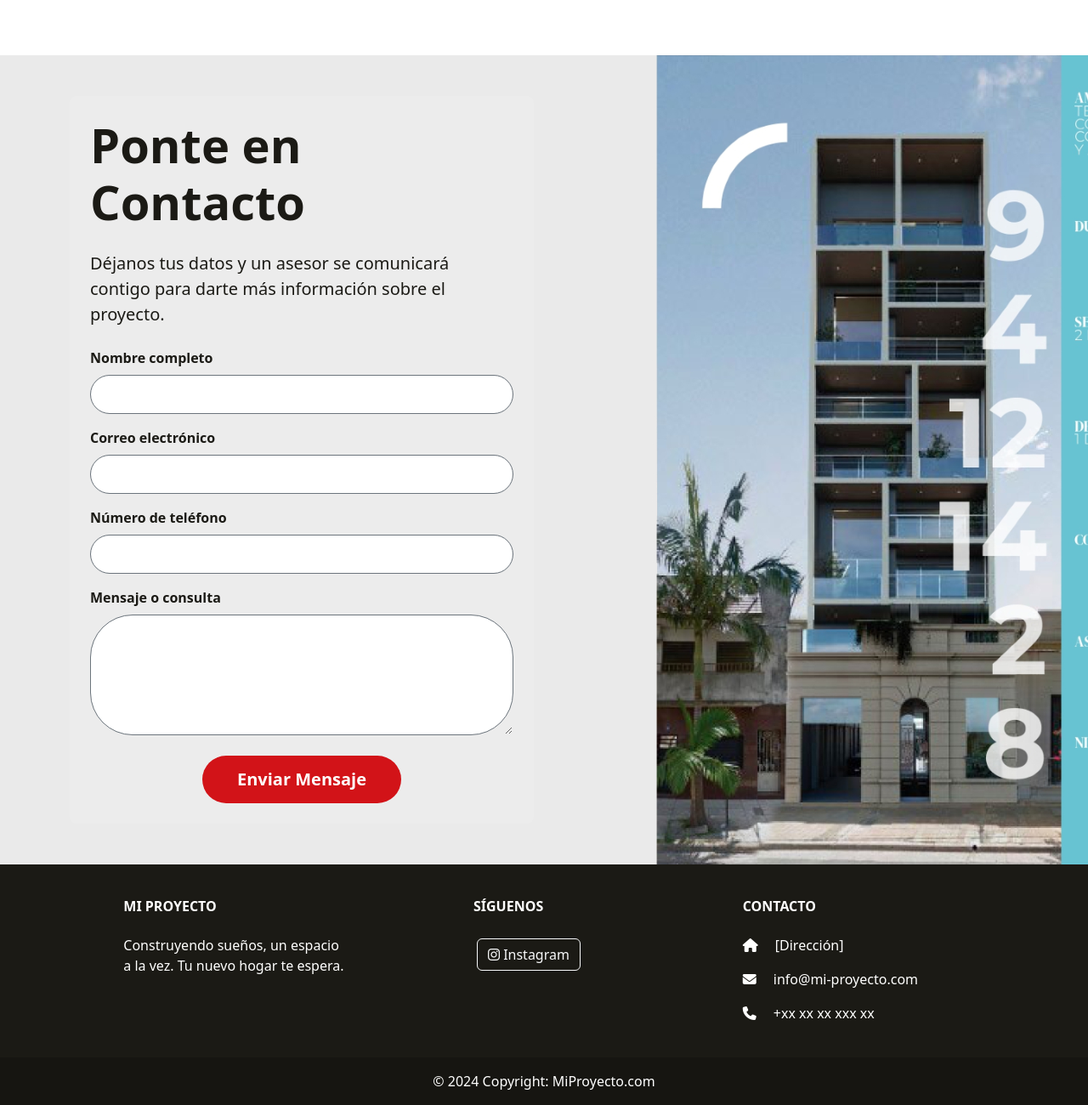
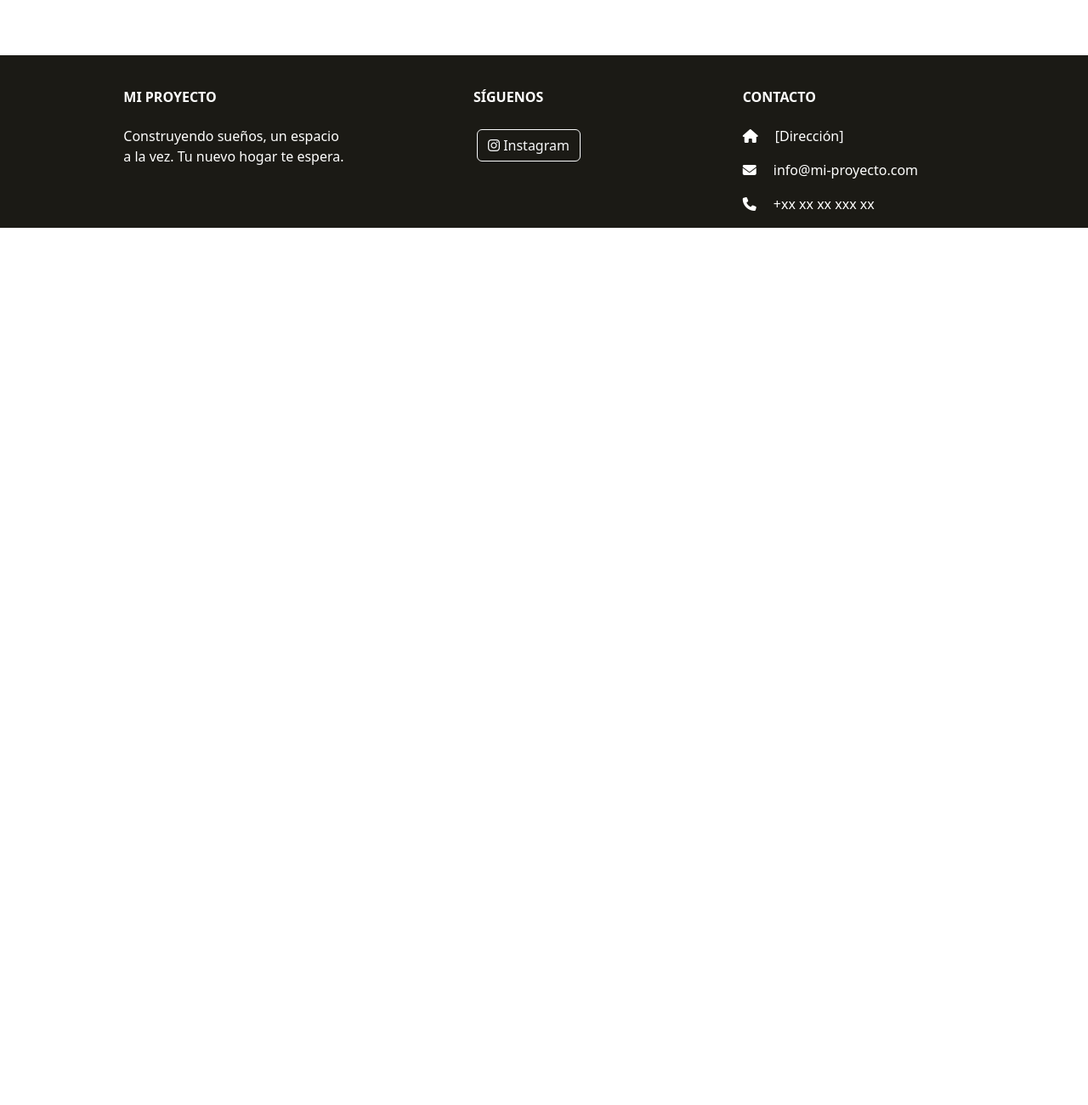
Before and after one commit to cmanente89/eleve-v1.0, a plain HTML site: page index.html in a window 1280 px wide. Shown: the part 3016-4316 px from the top of the page at 85% size. After the commit the page ends 3284 px from the top, so only its background shows below. Drawn offline with nearby package versions, Linux system fonts and the light colour scheme; a small style sheet from the web is missing.

Commit message:
front: quito sección de formulario de contacto

```diff
--- a/index.html
+++ b/index.html
@@ -178,7 +178,7 @@
 
 
 
-    <!-- CONTACTO -->
+    <!-- CONTACTO
     <section id="contacto" class="contacto-section py-5 d-flex align-items-center">
         <div class="container">
             <div class="row">
@@ -218,7 +218,7 @@
                 </div>
             </div>
         </div>
-    </section>
+    </section> -->
 
     <!-- FOOTER -->
 
@@ -264,10 +264,10 @@
             </div>
         </div>
 
-        <div class="text-center p-3 mt-4" style="background-color: rgba(0, 0, 0, 0.2);">
+        <!-- <div class="text-center p-3 mt-4" style="background-color: rgba(0, 0, 0, 0.2);">
             © 2024 Copyright:
             <a class="text-white" href="#">MiProyecto.com</a>
-        </div>
+        </div> -->
     </footer>
 
     <script src="https://cdn.jsdelivr.net/npm/bootstrap@5.3.3/dist/js/bootstrap.bundle.min.js"
```
